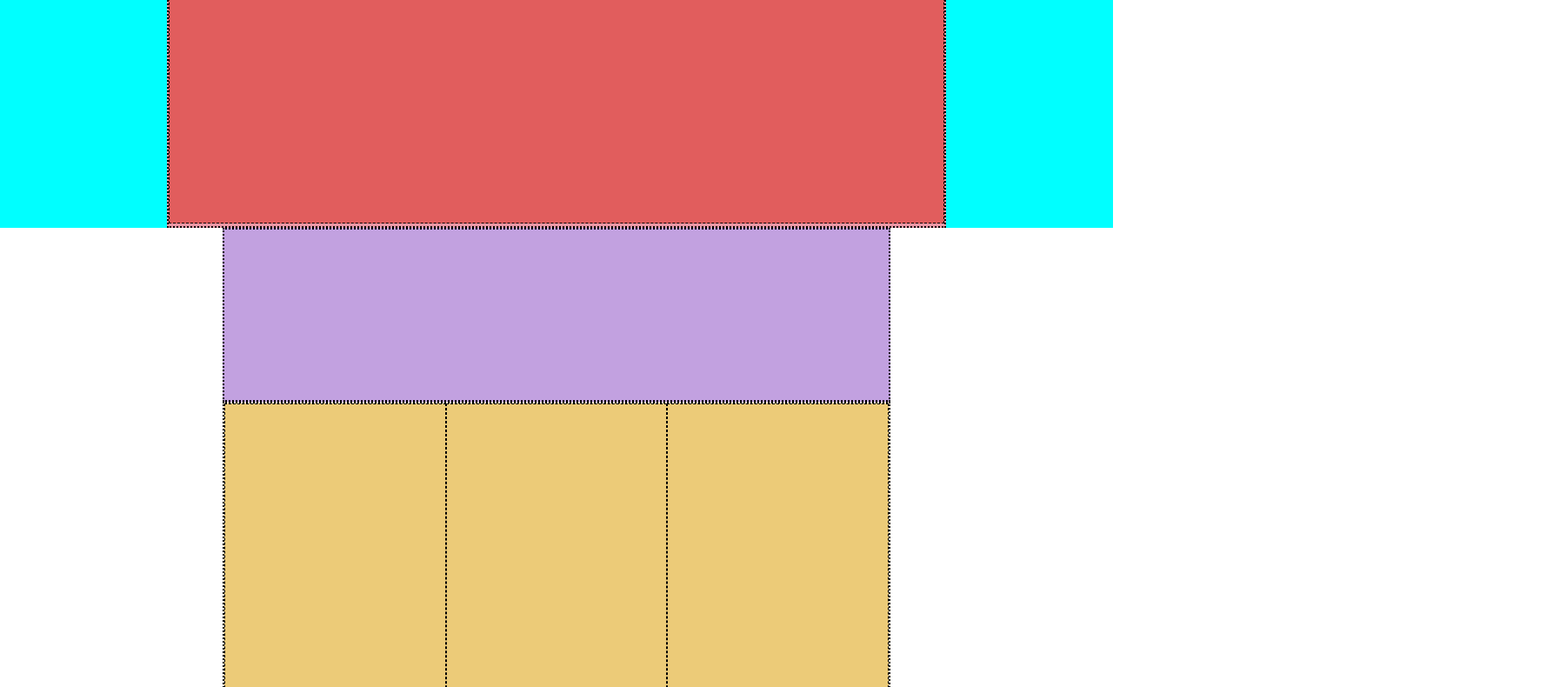
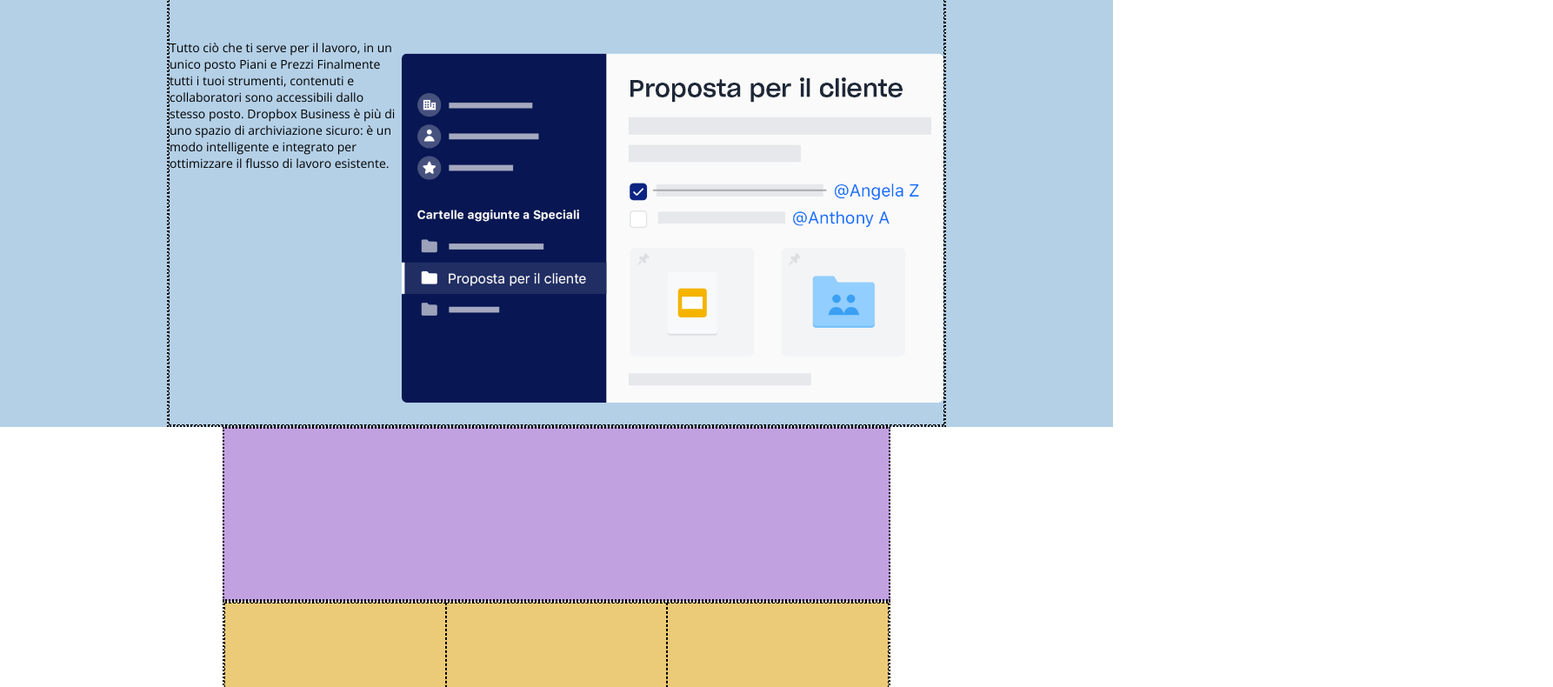
Before and after one commit to mikaeltreppo/htmlcss-dropbox, a plain HTML site: page index.html in a window 1280 px wide. Shown: the part 238-1028 px from the top of the page at 87% size, 1786 px wide, since content can reach past the window. Drawn offline with nearby package versions, Linux system fonts and the light colour scheme.

Commit message:
Jumbotron in corso

```diff
--- a/css/style.css
+++ b/css/style.css
@@ -14,25 +14,26 @@
 /*debug*/
 
 .debug .jumbotron {
-    height: 500px;
+
 
     padding-top: 70px;
 
 }
 
 .debug .container-jumbo {
-    background-color: rgb(234, 151, 165);
+
     border: dotted 2px black;
     height: 100%;
 }
 
 .debug .first-impression {
-    height: 380px;
-    background-color: rgb(225, 93, 93);
+
+
     border: dashed 1px black;
 }
 
 h1 {
+    font-size: 55px;
     text-align: center;
 }
 
@@ -96,8 +97,8 @@ h1 {
     background-color: rgb(127, 220, 220);
 }
 
-.debug .bg-largo {
-    background-color: aqua;
+.jumbotron.bg-largo {
+    background-color: #B4D0E7;
 }
 
 .debug .faq {
@@ -139,8 +140,19 @@ h1 {
     color: white
 }
 
-;
+
 /*CSS*/
+
+.paragrafo {
+    width: 30%;
+    padding-top: 60px;
+    font-size: 14px;
+    display: inline-block;
+}
+
+.first-impression img {
+    width: 70%;
+}
 
 ul,
 li {
@@ -151,14 +163,15 @@ nav.navigation-sinistra.flex {
     padding: 10px 10px;
 }
 
-.navigation-sinistra img{
-   margin-right: 10px;
+.navigation-sinistra img {
+    margin-right: 10px;
     width: 100px;
     height: 20px;
 
 }
+
 .navigation-sinistra .head {
-    padding:0px 10px 5px 10px;
+    padding: 0px 10px 5px 10px;
 }
 
 .navigation-destra .head {
--- a/index.html
+++ b/index.html
@@ -47,8 +47,19 @@
         <!--jumbotron-->
         <div class="jumbotron bg-largo">
             <div class="container-jumbo">
-                <h1><!--contenuto titolo--> titolo</h1>
-                <div class="first-impression"></div>
+                <h1>Tutto ciò che ti serve per il lavoro in un unico posto</h1>
+                <div class="first-impression flex">
+                 <div class="paragrafo ">   <p>Tutto ciò che ti serve per il
+                        lavoro, in un unico posto
+                        Piani e Prezzi
+                        Finalmente tutti i tuoi strumenti, contenuti e
+                        collaboratori sono accessibili dallo stesso posto.
+                        Dropbox Business è più di uno spazio di
+                        archiviazione sicuro: è un modo intelligente e
+                        integrato per ottimizzare il flusso di lavoro
+                        esistente.</p></div>
+                        <img src="img/business-feature-coordinate-it.png" alt="">
+                </div>
             </div>
         </div>
         <!--mainpart-->
```
